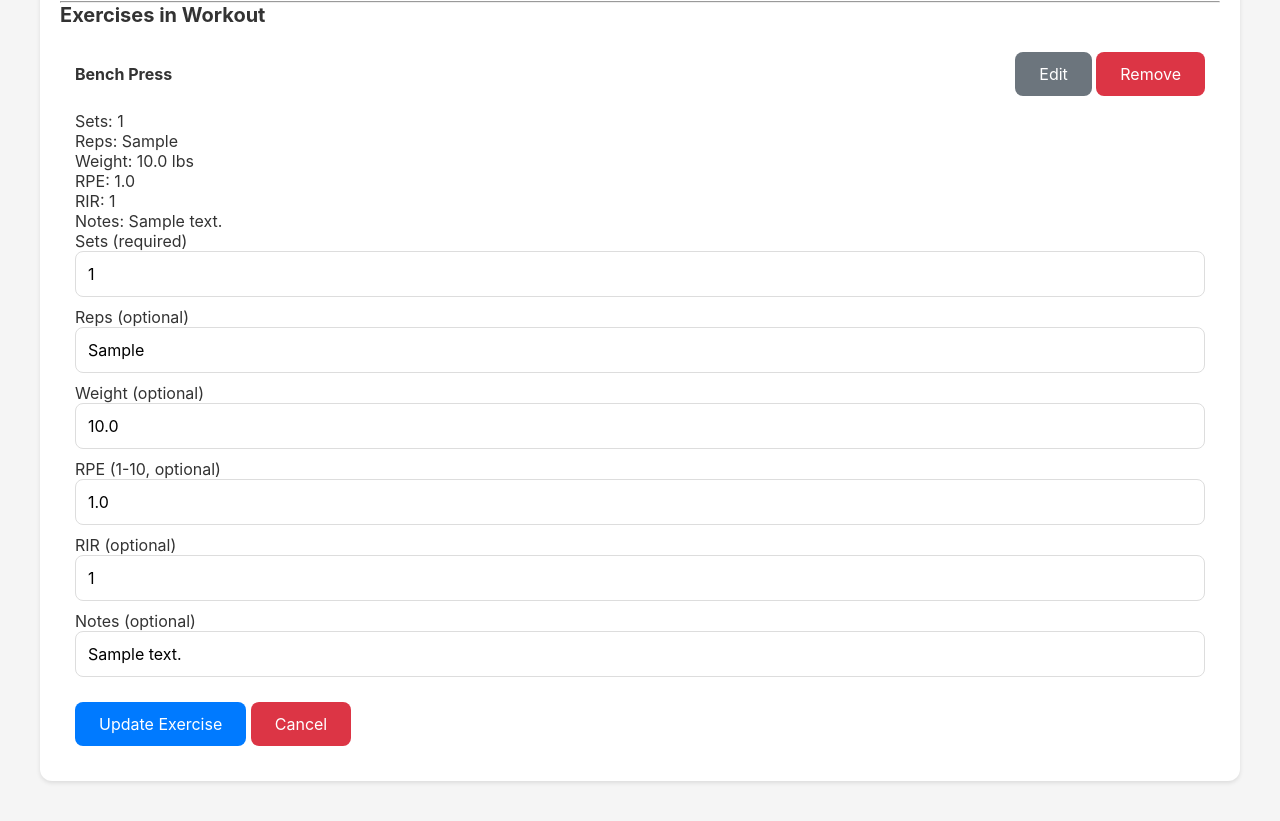
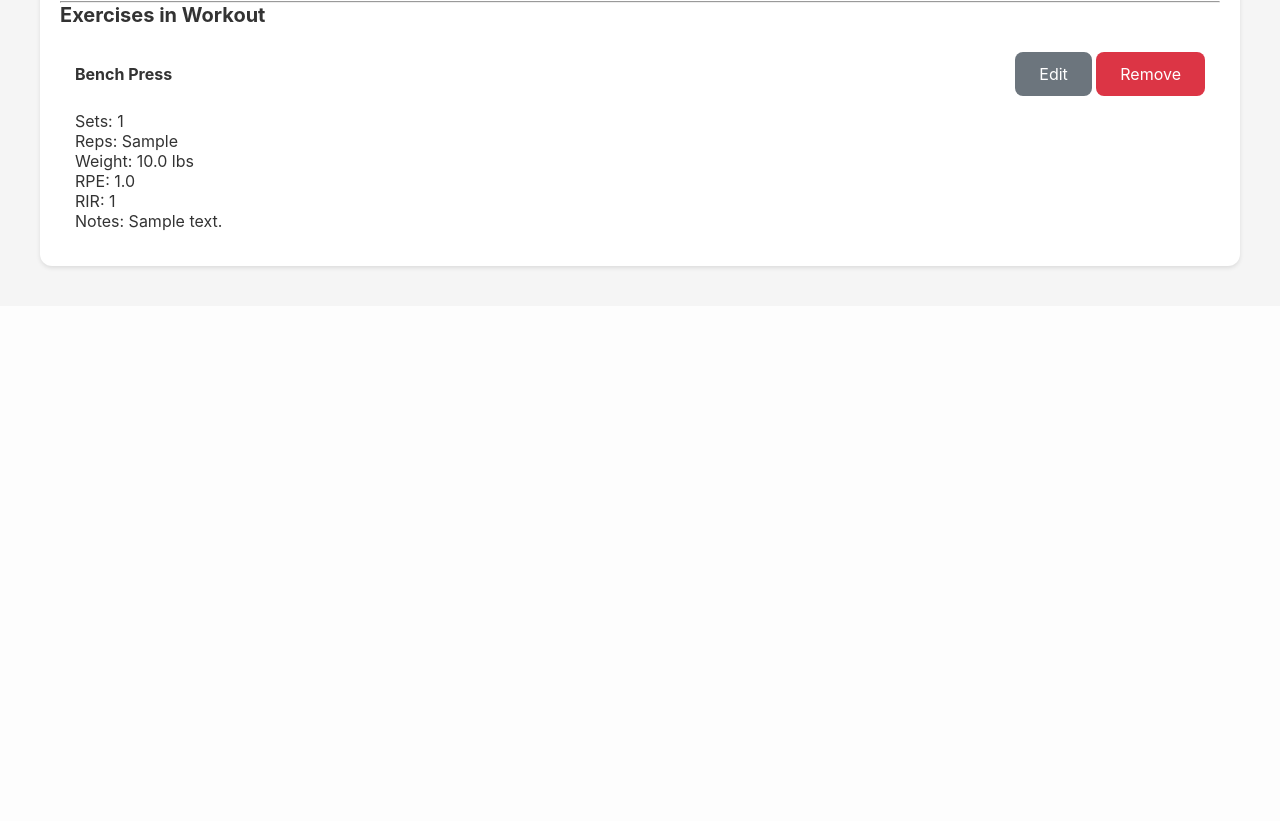
Before and after one commit to dianaargn/team-do-over, a Flask app: page /template/1/edit in a window 1280 px wide. Shown: the part 774-1595 px from the top of the page. After the commit the page ends 1044 px from the top, so only its background shows below. Run offline with Flask 3, Linux system fonts and the light colour scheme; a user stored in the database is signed in; data comes from the database, SQL or seed files in the repository; tables that the repository leaves empty hold one stand-in row (values such as "Sample post").

Commit message:
updated edit_template to not show edit by default

```diff
--- a/templates/edit_template.html
+++ b/templates/edit_template.html
@@ -74,7 +74,7 @@
                     {% if ex.rir %}RIR: {{ ex.rir }}<br>{% endif %}
                     {% if ex.notes %}Notes: {{ ex.notes }}{% endif %}
                 </div>
-                <div class="edit-form" id="edit-form-{{ ex.id }}">
+                <div class="edit-form" id="edit-form-{{ ex.id }}" style="display:none;">
                     <form method="POST" action="{{ url_for('update_template_exercise', template_id=template.id, exercise_id=ex.id) }}">
                         <label for="sets-{{ ex.id }}">Sets (required)</label>
                         <input type="number" id="sets-{{ ex.id }}" name="sets" min="1" value="{{ ex.sets }}" required>
```
